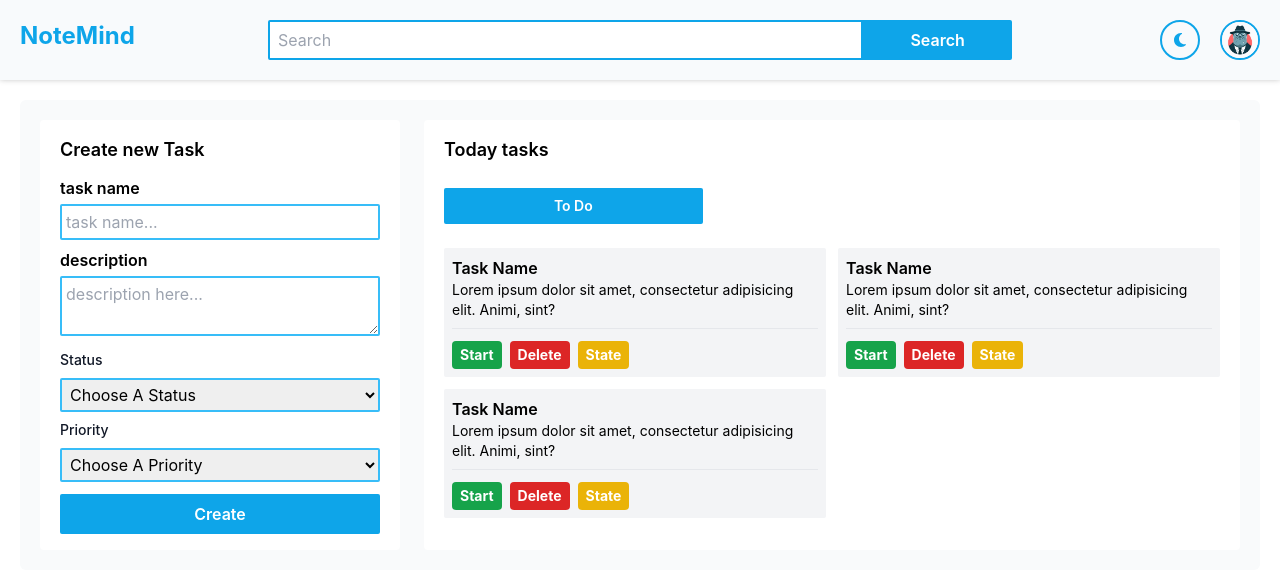
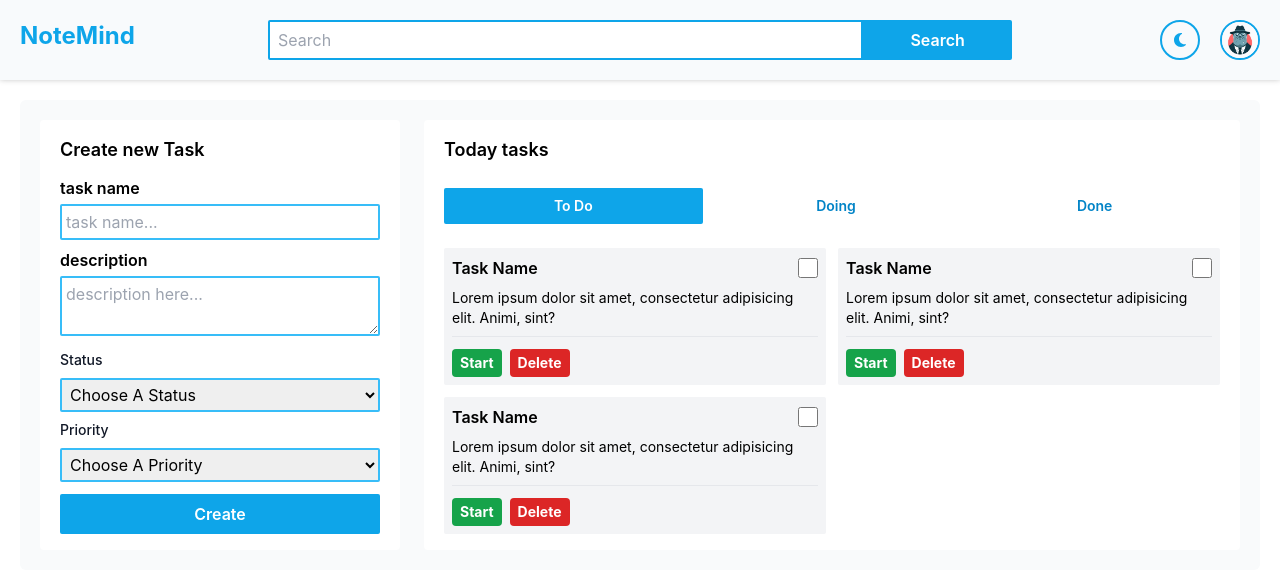
Before and after one commit to KaraniAbdellah/BeFocused_APP, a React (Create React App) app in the folder my_app/: page / in a window 1280 px wide. Shown: the top 572 px of the page. Built offline with nearby package versions, Linux system fonts and the light colour scheme.

Commit message:
add checkbox

```diff
--- a/my_app/src/Card.jsx
+++ b/my_app/src/Card.jsx
@@ -1,17 +1,29 @@
-import React from 'react'
+import React from "react";
+
+// Import Font Awesome
+import { FontAwesomeIcon } from "@fortawesome/react-fontawesome";
+import { faCarOn } from "@fortawesome/free-solid-svg-icons";
 
 export default function Card() {
   return (
     <div className="card bg-gray-100 p-2 rounded-sm lg:col-span-3 md:col-span-3 sm:col-span-6 col-span-6">
+      <div className="task_info flex justify-between mb-2">
         <h3 className="font-semibold">Task Name</h3>
+        <label htmlFor="" className="text-xl text-green-600 flex items-center gap-2">
+            <input type="checkbox" className="w-5 h-5 accent-green-600" name="" id="" />
+        </label>
+      </div>
       <p className="description mb-2 text-sm">
         Lorem ipsum dolor sit amet, consectetur adipisicing elit. Animi, sint?
       </p>
       <hr />
       <div className="btns mt-3">
-            <button class="bg-green-600 hover:bg-green-700 text-white text-sm font-bold py-1 px-2 rounded">Start</button>
-            <button class="bg-red-600 hover:bg-red-700 mx-2 text-white text-sm font-bold py-1 px-2 rounded">Delete</button>
-            <button class="bg-yellow-500 hover:bg-yellow-600  text-white text-sm font-bold py-1 px-2 rounded">State</button>
+        <button class="bg-green-600 hover:bg-green-700 text-white text-sm font-bold py-1 px-2 rounded">
+          Start
+        </button>
+        <button class="bg-red-600 hover:bg-red-700 mx-2 text-white text-sm font-bold py-1 px-2 rounded">
+          Delete
+        </button>
       </div>
     </div>
   );
--- a/my_app/src/Main.jsx
+++ b/my_app/src/Main.jsx
@@ -8,8 +8,8 @@ export default function Main() {
         <h2 className="font-semibold text-lg mb-5">Today tasks</h2>
         <ul class="grid grid-cols-6 w-[100%] py-1 navigation mb-5 rounded-lg">
             <button className="col-span-2 text-center font-semibold rounded-sm py-2 px-4 text-sm bg-sky-500 hover:bg-sky-600 transition-all text-white">To Do</button>
-            <button className="col-span-2 ml-2 text-center font-semibold hover:bg-gray-200 rounded-sm text-sky-600 py-2 px-4 text-sm transition-all text-white">Doing</button>
-            <button className="col-span-2 ml-2 text-center font-semibold hover:bg-gray-200 rounded-sm text-sky-600 py-2 px-4 text-sm transition-all text-white">Done</button>
+            <button className="col-span-2 ml-2 text-center font-semibold hover:bg-gray-200 rounded-sm text-sky-600 py-2 px-4 text-sm transition-all">Doing</button>
+            <button className="col-span-2 ml-2 text-center font-semibold hover:bg-gray-200 rounded-sm text-sky-600 py-2 px-4 text-sm transition-all">Done</button>
         </ul>
         <div className="cards grid grid-cols-6 gap-3">
             <Card></Card>
```
Lines whose indentation alone changed are shown as unchanged.
